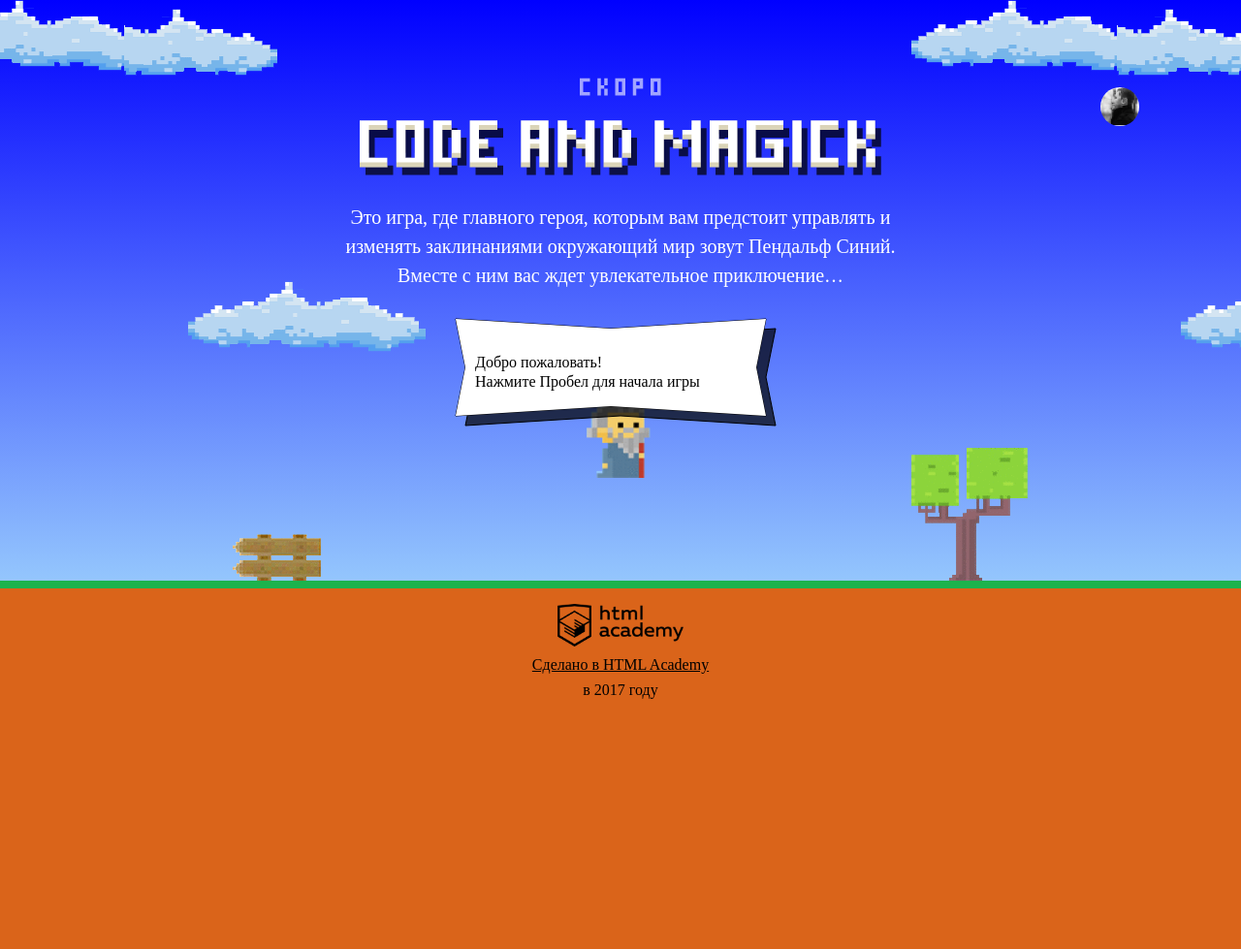
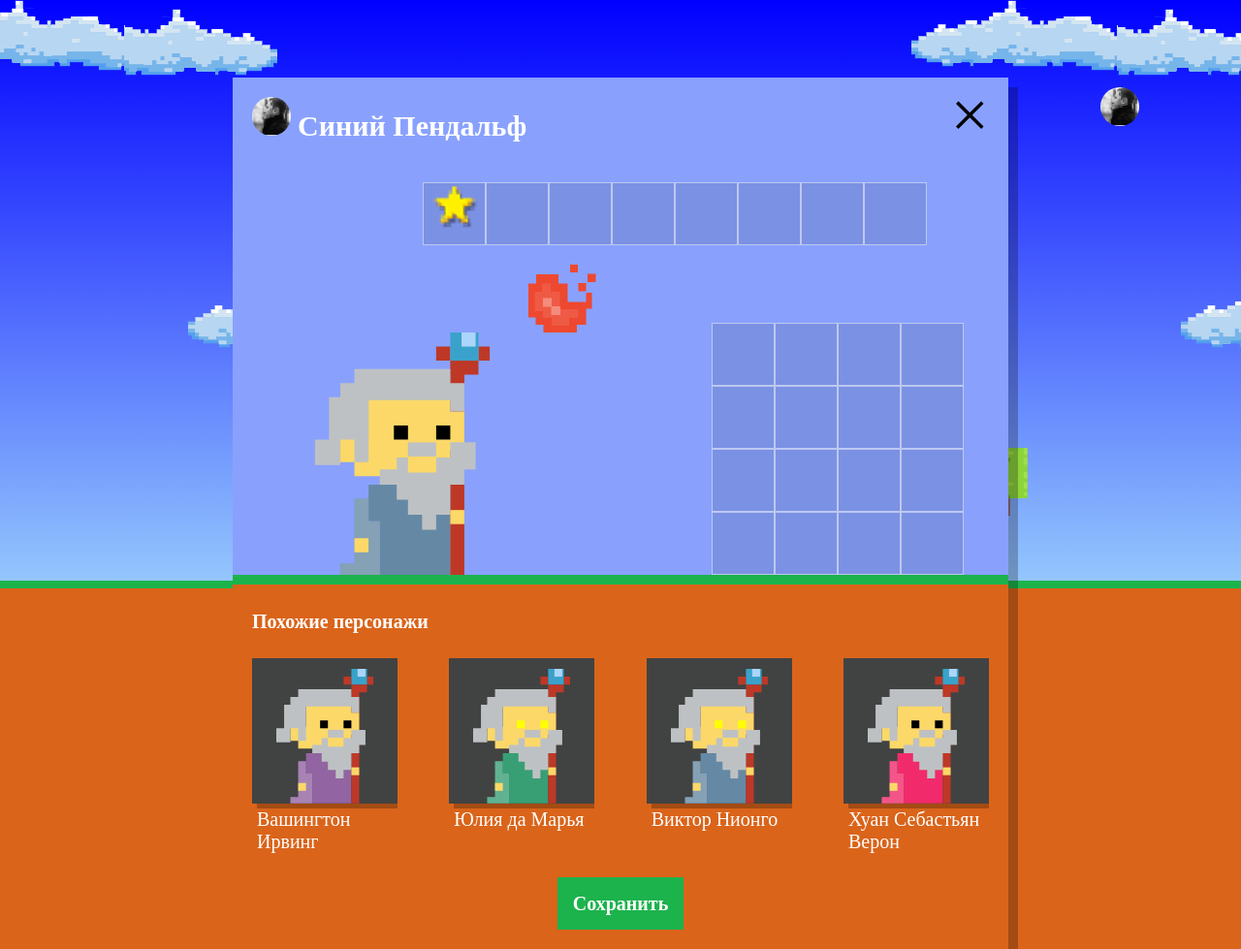
Before and after one commit to denisvovchenko/699567-code-and-magick-17, a website: page index.html in a window 1280 px wide. Shown: the whole page at 97% size. Before the commit the page ends 800 px from the top, so only its background shows below. Drawn offline with Linux system fonts and the light colour scheme; a web font is replaced by a local one.

Commit message:
open setup window; create similar wizards; show block with similar wizards

```diff
--- a/index.html
+++ b/index.html
@@ -206,6 +206,7 @@
 </script>
 
 <script src="js/stat.js"></script>
+<script src="js/setup.js"></script>
 <script src="js/game.js"></script>
 
 </body>
--- /dev/null
+++ b/js/setup.js
@@ -0,0 +1,71 @@
+'use strict';
+
+function showCharacterWindow() {
+  var characterWindow = document.querySelector('.setup');
+
+  characterWindow.classList.remove('hidden');
+}
+
+function getRandomNumber(min, max) {
+  return Math.floor(Math.random() * (max - min + 1)) + min;
+}
+
+function createCharacterName() {
+  var randomName = CHARACTERS_NAMES[getRandomNumber(0, CHARACTERS_NAMES.length - 1)];
+  var randomSurname = CHARACTERS_SURNAMES[getRandomNumber(0, CHARACTERS_SURNAMES.length - 1)];
+
+  return randomName + ' ' + randomSurname;
+}
+
+function createCharacter() {
+  return {
+    name: createCharacterName(),
+    coatColor: CHARACTERS_COAT_COLORS[getRandomNumber(0, CHARACTERS_COAT_COLORS.length - 1)],
+    eyesColor: CHARACTERS_EYES_COLORS[getRandomNumber(0, CHARACTERS_EYES_COLORS.length - 1)],
+  };
+}
+
+function createWizard(wizard, character) {
+  var wizardName = wizard.querySelector('.setup-similar-label');
+  wizardName.textContent = character.name;
+
+  var wizardCoat = wizard.querySelector('.wizard-coat');
+  wizardCoat.setAttribute('fill', character.coatColor);
+
+  var wizardEyes = wizard.querySelector('.wizard-eyes');
+  wizardEyes.setAttribute('fill', character.eyesColor);
+
+  return wizard;
+}
+
+function renderSimilarCharacters() {
+  var fragmentWithWizards = document.createDocumentFragment();
+  var similarWizardTemplate = document.querySelector('#similar-wizard-template')
+                                      .content
+                                      .querySelector('.setup-similar-item');
+  var similarWizardsBlock = document.querySelector('.setup-similar');
+  var similarWizardsList = similarWizardsBlock.querySelector('.setup-similar-list');
+
+  for (var i = 0; i < CHARACTERS_LENGTH; i++) {
+    var similarWizard = similarWizardTemplate.cloneNode(true);
+
+    fragmentWithWizards.appendChild(createWizard(similarWizard, createCharacter()));
+  }
+
+  similarWizardsList.appendChild(fragmentWithWizards);
+  similarWizardsBlock.classList.remove('hidden');
+}
+
+// variables and constants
+
+var CHARACTERS_LENGTH = 4;
+var CHARACTERS_NAMES = ['Иван', 'Хуан Себастьян', 'Мария', 'Кристоф', 'Виктор', 'Юлия', 'Люпита', 'Вашингтон'];
+var CHARACTERS_SURNAMES = ['да Марья', 'Верон', 'Мирабелла', 'Вальц', 'Онопко', 'Топольницкая', 'Нионго', 'Ирвинг'];
+var CHARACTERS_COAT_COLORS = ['rgb(101, 137, 164)', 'rgb(241, 43, 107)', 'rgb(146, 100, 161)', 'rgb(56, 159, 117)', 'rgb(215, 210, 55)', 'rgb(0, 0, 0)'];
+var CHARACTERS_EYES_COLORS = ['black', 'red', 'blue', 'yellow', 'green'];
+
+//
+
+showCharacterWindow();
+
+renderSimilarCharacters();
```
